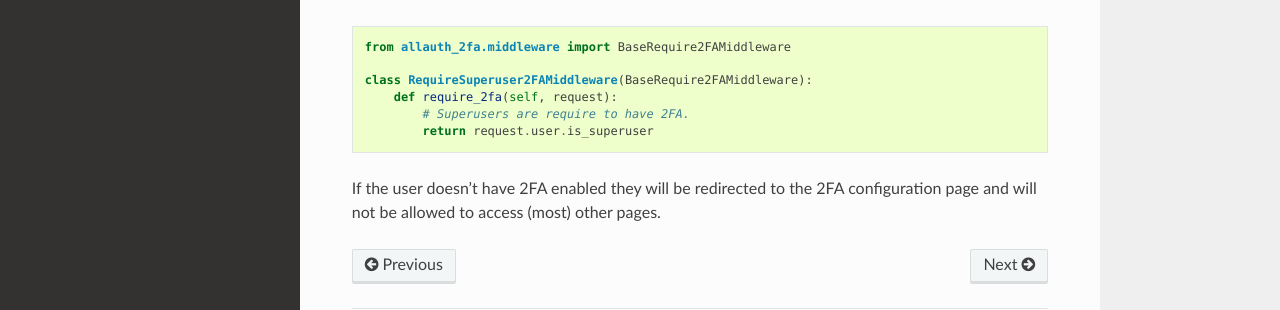
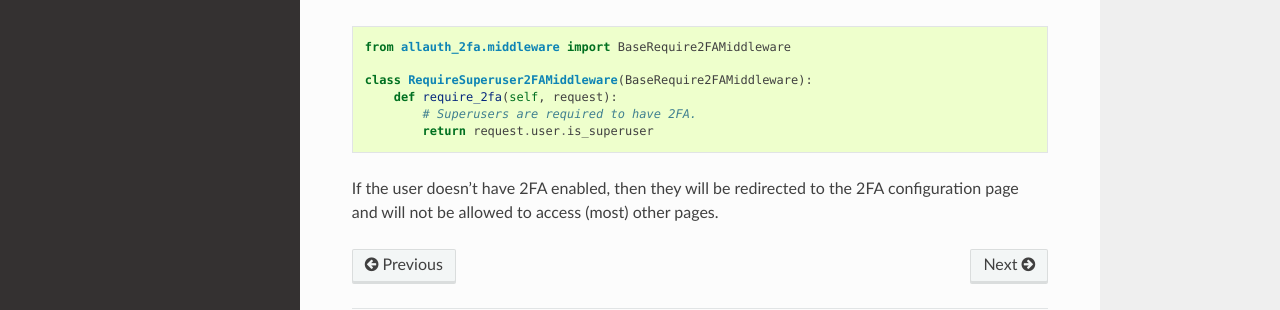
Before and after one commit to valohai/django-allauth-2fa, a Sphinx documentation site: the page built from docs/advanced.rst, in a window 1280 px wide. Shown: the part 361-671 px from the top of the page. Built offline with Sphinx 7.4.7 and the Read the Docs theme 2.0.0, drawn with Linux system fonts in a browser that asks for light colours.

Commit message:
Fix typo, change wording slightly (#193)

```diff
--- a/docs/advanced.rst
+++ b/docs/advanced.rst
@@ -18,8 +18,8 @@ For example, to require a user to be a superuser:
 
     class RequireSuperuser2FAMiddleware(BaseRequire2FAMiddleware):
         def require_2fa(self, request):
-            # Superusers are require to have 2FA.
+            # Superusers are required to have 2FA.
             return request.user.is_superuser
 
-If the user doesn't have 2FA enabled they will be redirected to the 2FA
+If the user doesn't have 2FA enabled, then they will be redirected to the 2FA
 configuration page and will not be allowed to access (most) other pages.
```
